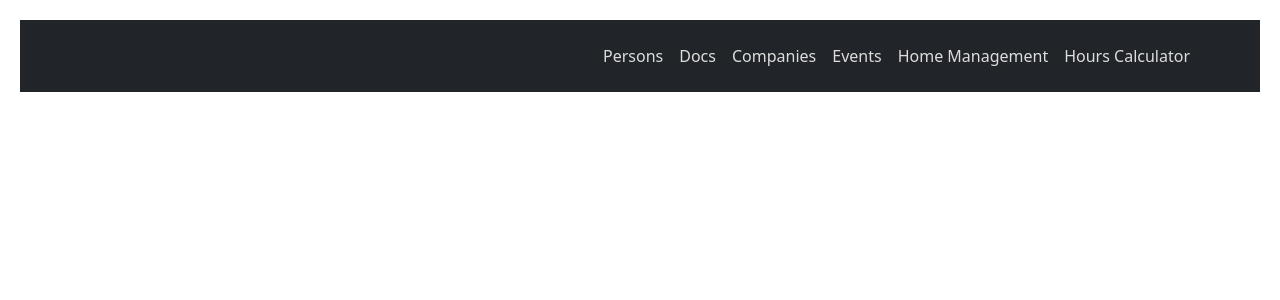
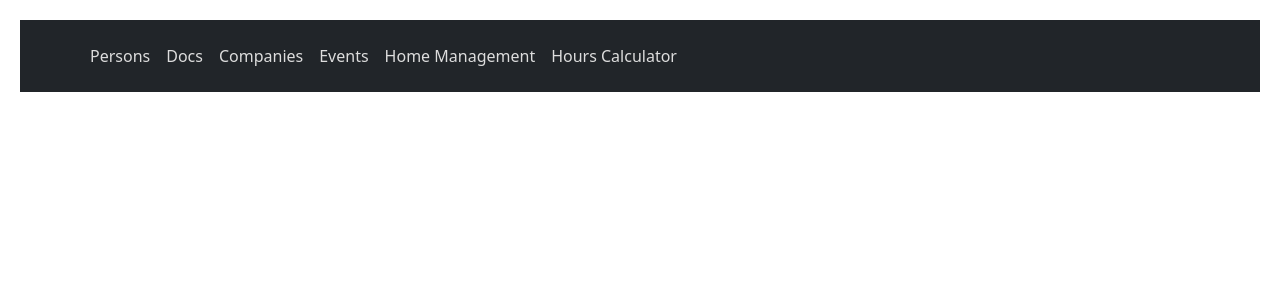
Before and after one commit to Grigore88/angular-CRUD, an Angular app: page / in a window 1280 px wide. Shown: the top 300 px of the page. Built offline with nearby package versions, Linux system fonts and the light colour scheme.

Commit message:
before audit

```diff
--- a/src/app/app.module.ts
+++ b/src/app/app.module.ts
@@ -6,6 +6,7 @@
 import { NgModule, Component } from '@angular/core';
 import { BrowserModule } from '@angular/platform-browser';
 import { RouterModule } from '@angular/router';
+import { HashLocationStrategy, LocationStrategy } from '@angular/common';
 
 
 import { AppComponent } from './app.component';
--- a/src/app/hours-calculator/hours-calculator.component.ts
+++ b/src/app/hours-calculator/hours-calculator.component.ts
@@ -1,6 +1,6 @@
 import { FormBuilder, FormGroup, FormControl, FormArray } from '@angular/forms';
 import { Component } from '@angular/core';
-import * as XLSX from 'xlsx';
+
 
 @Component({
   selector: 'app-hours-calculator',
--- a/src/app/navbar/navbar.component.html
+++ b/src/app/navbar/navbar.component.html
@@ -4,12 +4,13 @@
       <!-- <a class="navbar-brand" href="/">MyApp</a> -->
 
       <!-- Toggler/collapsible Button -->
-      <button class="navbar-toggler" type="button" data-bs-toggle="collapse" data-bs-target="#navbarNav" aria-controls="navbarNav" aria-expanded="false" aria-label="Toggle navigation">
+     <!--  <button class="navbar-toggler" type="button" data-bs-toggle="collapse" data-bs-target="#navbarNav" aria-controls="navbarNav" aria-expanded="false" aria-label="Toggle navigation">
         <span class="navbar-toggler-icon"></span>
-      </button>
+      </button> -->
 
       <!-- Navbar links -->
-      <div class="collapse navbar-collapse" id="navbarNav">
+     <!-- <div class="collapse navbar-collapse" id="navbarNav"> -->
+        <div >
         <ul class="navbar-nav ms-auto">
           <li class="nav-item">
             <a [routerLink]="['/persons']" class="nav-link" aria-current="page">Persons</a>
```
Also changed, not shown: 2 other files (tests, documents, lock files or other folders).
